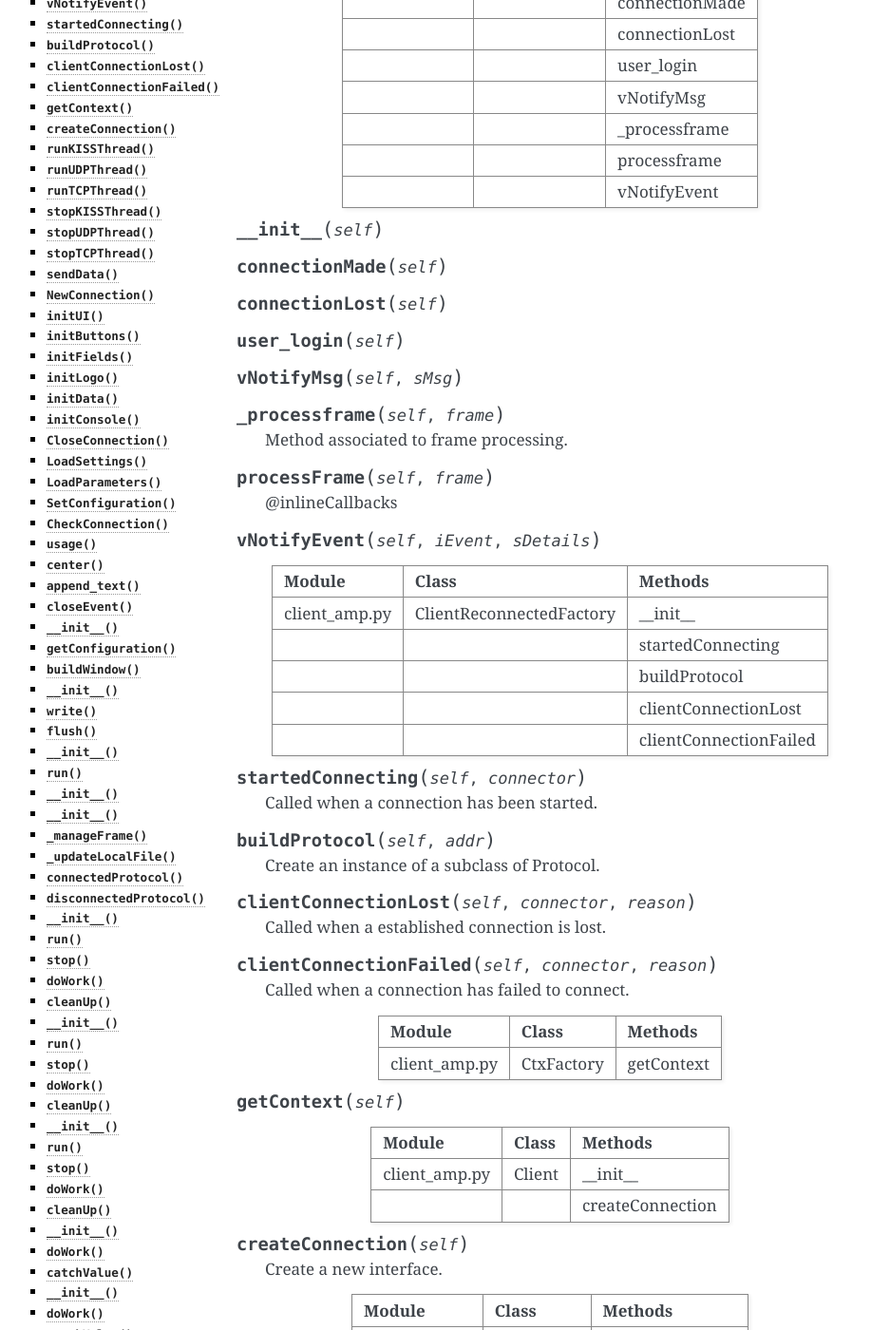
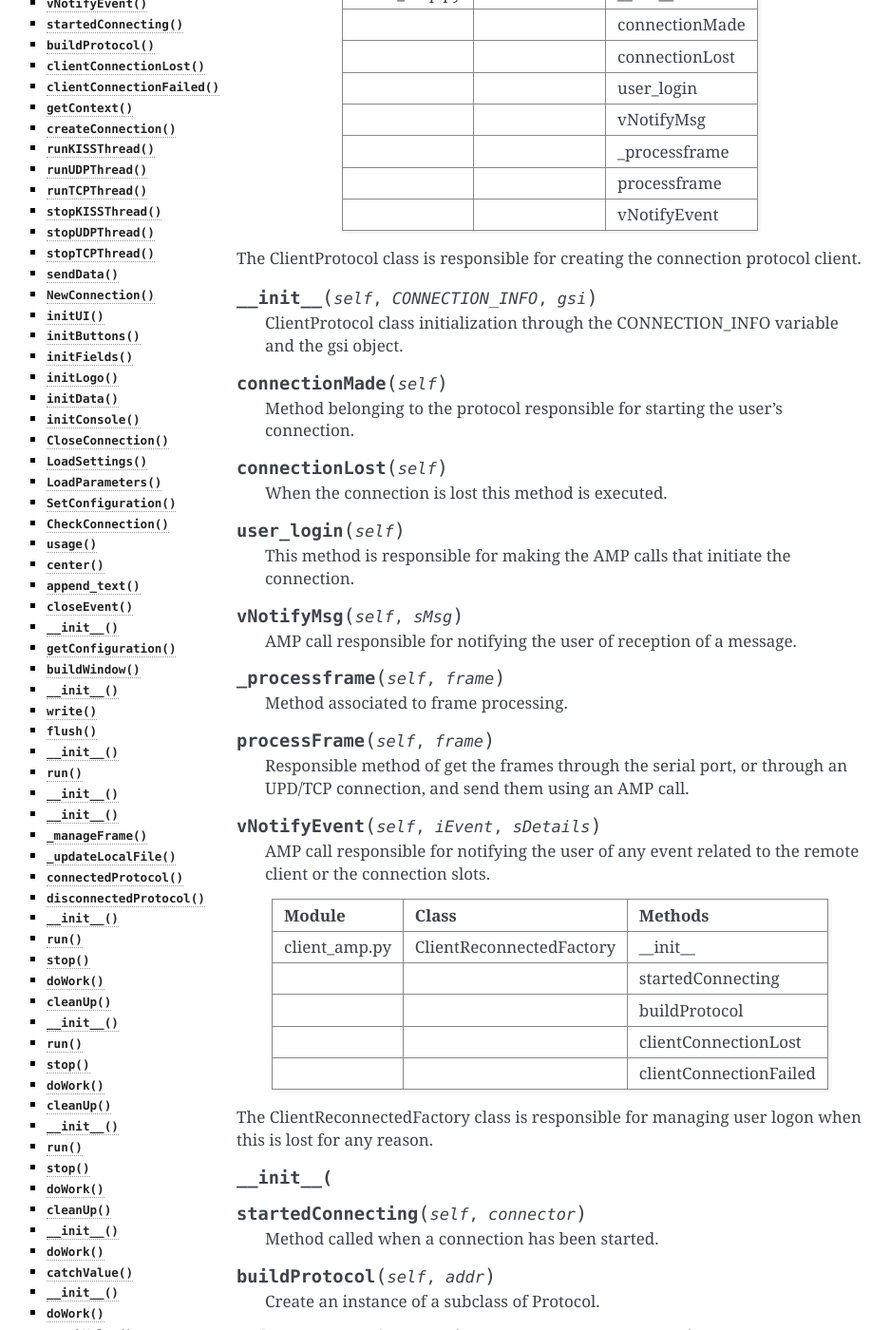
Before and after one commit to satnet-project/generic-client, a Sphinx documentation site: the page built from docs/structureClient.rst, in a window 1280 px wide and 1400 px high, scrolled down 297 px. Shown: the whole window at 95% size, without its empty margins (171-1108 px from the left). Built offline with Sphinx 7.4.7, drawn with Linux system fonts in a browser that asks for light colours; pages that are not in the unit, such as notebooks, are missing from menus; some of the changed text lies outside the part shown.

Commit message:
(backup)

```diff
--- a/docs/structureClient.rst
+++ b/docs/structureClient.rst
@@ -1,10 +1,10 @@
 =========================================
-Estructura de los ficheros
+File structure
 =========================================
 
-Cliente
+Client
 *****************************************
-Los modulos del cliente son los siguientes.
+Customer classes are as follows. Each class is detailed with its corresponding methods.
 
 +---------------+--------------------------+------------------------+
 | Module        | Class                    | Methods                |
@@ -26,15 +26,27 @@ Los modulos del cliente son los siguientes.
 |               |                          | vNotifyEvent           |
 +---------------+--------------------------+------------------------+
 
-.. py:function:: __init__(self)
+The ClientProtocol class is responsible for creating the connection protocol client.
+
+.. py:function:: __init__(self, CONNECTION_INFO, gsi)
+
+    ClientProtocol class initialization through the CONNECTION_INFO variable and the gsi object.
 
 .. py:function:: connectionMade(self)
 
+    Method belonging to the protocol responsible for starting the user's connection.
+
 .. py:function:: connectionLost(self)
+
+    When the connection is lost this method is executed.
 
 .. py:function:: user_login(self)
 
+    This method is responsible for making the AMP calls that initiate the connection.
+
 .. py:function:: vNotifyMsg(self, sMsg)
+
+    AMP call responsible for notifying the user of reception of a message.
 
 .. py:function:: _processframe(self, frame)
 
@@ -42,9 +54,11 @@ Los modulos del cliente son los siguientes.
 
 .. py:function:: processFrame(self, frame)
 
-    @inlineCallbacks
+    Responsible method of get the frames through the serial port, or through an UPD/TCP connection, and send them using an AMP call.
 
 .. py:function:: vNotifyEvent(self, iEvent, sDetails)
+
+    AMP call responsible for notifying the user of any event related to the remote client or the connection slots.
 
 +---------------+--------------------------+------------------------+
 | Module        | Class                    | Methods                |
@@ -60,9 +74,14 @@ Los modulos del cliente son los siguientes.
 |               |                          | clientConnectionFailed |
 +---------------+--------------------------+------------------------+
 
+The ClientReconnectedFactory class is responsible for managing user logon when this is lost for any reason.
+
+.. py:function:: __init__(
+
+
 .. py:function:: startedConnecting(self, connector)
 
-    Called when a connection has been started.
+    Method called when a connection has been started.
 
 .. py:function:: buildProtocol(self, addr)
 
@@ -82,7 +101,11 @@ Los modulos del cliente son los siguientes.
 | client_amp.py | CtxFactory               | getContext             |
 +---------------+--------------------------+------------------------+
 
+The CtxFactory class handles the defining method to be used in SSL connection.
+
 .. py:function:: getContext(self)
+
+    Setting the connection method.
 
 +---------------+--------------------------+------------------------+
 | Module        | Class                    | Methods                |
@@ -91,6 +114,11 @@ Los modulos del cliente son los siguientes.
 +---------------+--------------------------+------------------------+
 |               |                          | createConnection       |
 +---------------+--------------------------+------------------------+
+
+The "Client" class starts the connection using Twisted. For this purpose uses the ClientReconnectedFactory class and the ClientProtocol class.
+
+.. py:function:: __init__(
+
 
 .. py:function:: createConnection(self)
 
```
Also changed, not shown: 3 other files.
